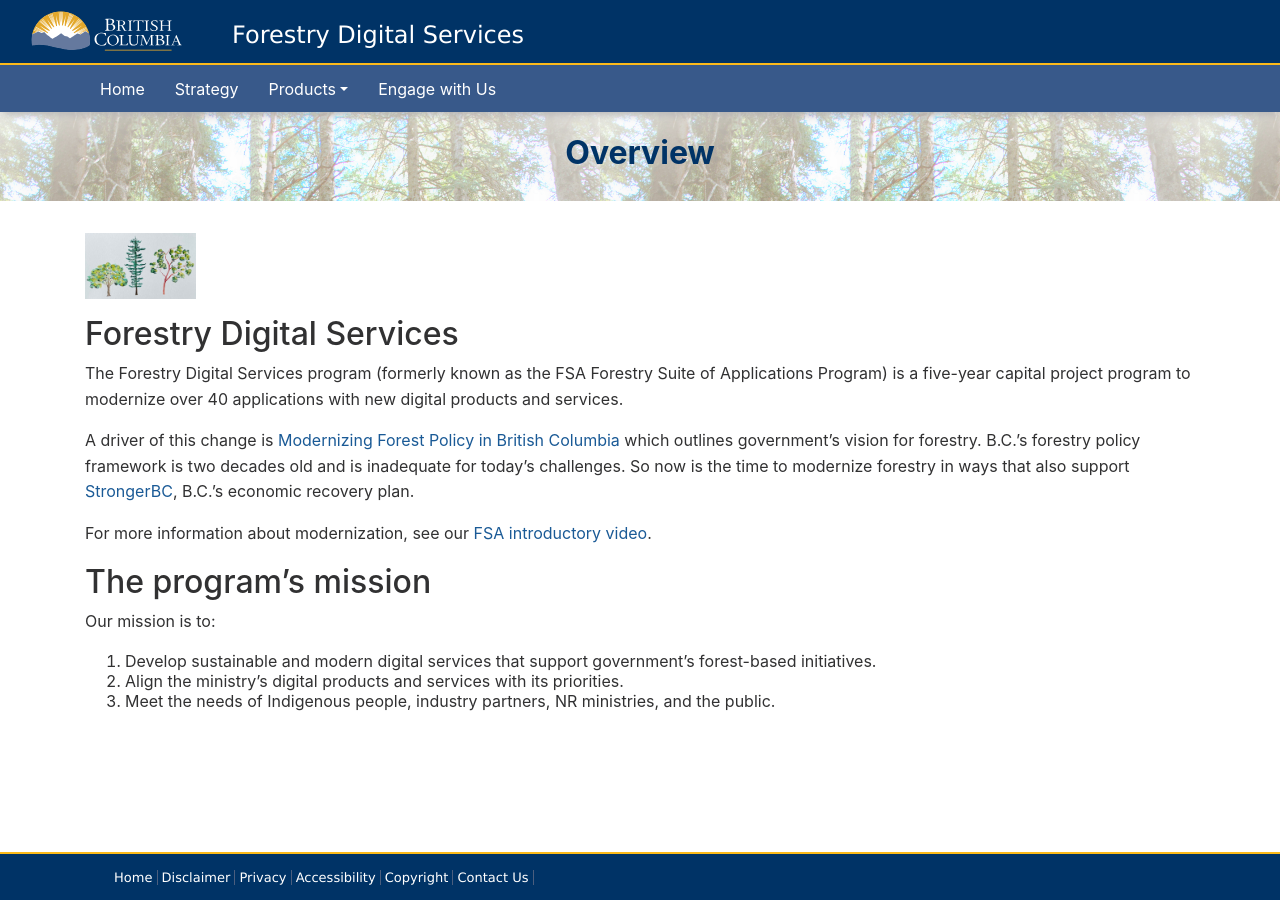
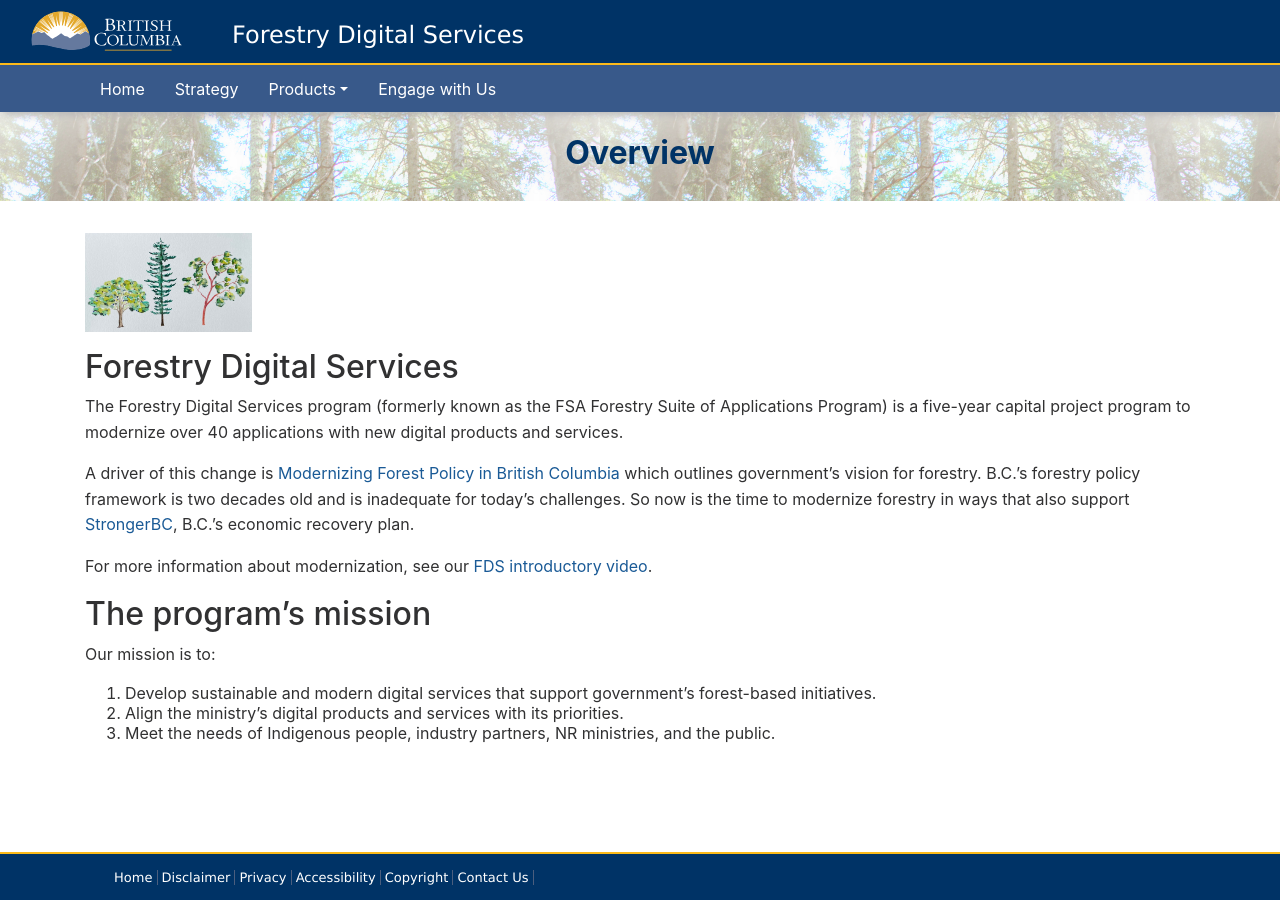
Before and after one commit to bcgov/forestry-digital-services, a Jekyll site: the page built from collections/_pages/index.md, in a window 1280 px wide. Built offline with Jekyll 4.4.1, drawn with Linux system fonts in a browser that asks for light colours; nearby versions of some CDN libraries.

Commit message:
Update index.md

```diff
--- a/collections/_pages/index.md
+++ b/collections/_pages/index.md
@@ -6,14 +6,14 @@
 ---
 
 
-<img src="assets/images/slide1.png" alt="FSA" width="10%" height="10%">
+<img src="assets/images/slide1.png" alt="FDS" width="15%" height="15%">
 ## Forestry Digital Services
 
 The Forestry Digital Services program (formerly known as the FSA Forestry Suite of Applications Program) is a five-year capital project program to modernize over 40 applications with new digital products and services.
 
 A driver of this change is [Modernizing Forest Policy in British Columbia](https://www2.gov.bc.ca/gov/content/industry/forestry/competitive-forest-industry) which outlines government’s vision for forestry. B.C.’s forestry policy framework is two decades old and is inadequate for today’s challenges. So now is the time to modernize forestry in ways that also support [StrongerBC](https://strongerbc.gov.bc.ca/), B.C.’s economic recovery plan.
 
-For more information about modernization, see our [FSA introductory video](https://www.youtube.com/watch?v=l7OSu6n_9EE).
+For more information about modernization, see our [FDS introductory video](https://www.youtube.com/watch?v=l7OSu6n_9EE).
 
 ## The program’s mission
 
```
